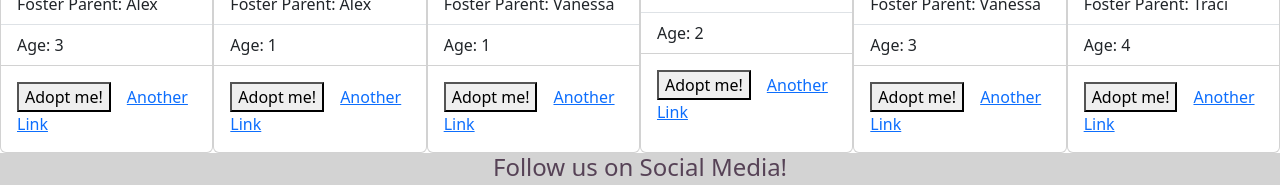
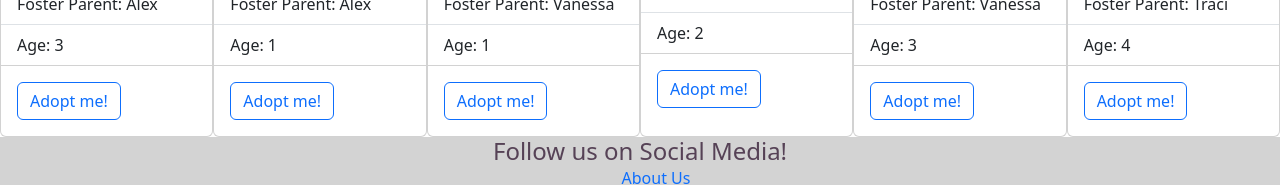
Before and after one commit to VincentS972/PawFinder, a React (Create React App) app: page /Pets in a window 1280 px wide. Shown: the part 431-616 px from the top of the page. Built offline with nearby package versions, Linux system fonts and the light colour scheme.

Commit message:
buttons v2

```diff
--- a/src/Components/Pets.js
+++ b/src/Components/Pets.js
@@ -1,18 +1,6 @@
-
-//const Pets = () => {
-   // return (
-     // <div className="bg" style={{textAlign:"center"}} >
-     //   <h1>This is the pet page</h1>
-     // </div>
-   // );
- // };
-  //import Button from 'react-bootstrap/Button';
-//import Card from 'react-bootstrap/Card';
-
-
-
 import Card from 'react-bootstrap/Card';
 import ListGroup from 'react-bootstrap/ListGroup';
+import Button from 'react-bootstrap/Button';
 
 function card1() {
 
@@ -32,8 +20,7 @@ function card1() {
         <ListGroup.Item>Age: 3</ListGroup.Item>
       </ListGroup>
       <Card.Body>
-      <Card.Link href="#"><button>Adopt me!</button></Card.Link>
-        <Card.Link href="#">Another Link</Card.Link>
+      <Card.Link href="#"><Button variant="outline-primary">Adopt me!</Button>{' '}</Card.Link>
       </Card.Body>
     </Card>
 
@@ -51,8 +38,7 @@ function card1() {
         <ListGroup.Item>Age: 1</ListGroup.Item>
       </ListGroup>
       <Card.Body>
-      <Card.Link href="#"><button>Adopt me!</button></Card.Link>
-        <Card.Link href="#">Another Link</Card.Link>
+      <Card.Link href="#"><Button variant="outline-primary">Adopt me!</Button>{' '}</Card.Link>
       </Card.Body>
     </Card>
 
@@ -70,8 +56,7 @@ function card1() {
         <ListGroup.Item>Age: 1</ListGroup.Item>
       </ListGroup>
       <Card.Body>
-      <Card.Link href="#"><button>Adopt me!</button></Card.Link>
-        <Card.Link href="#">Another Link</Card.Link>
+      <Card.Link href="#"><Button variant="outline-primary">Adopt me!</Button>{' '}</Card.Link>
       </Card.Body>
     </Card>
 
@@ -89,8 +74,7 @@ function card1() {
         <ListGroup.Item>Age: 2</ListGroup.Item>
       </ListGroup>
       <Card.Body>
-      <Card.Link href="#"><button>Adopt me!</button></Card.Link>
-        <Card.Link href="#">Another Link</Card.Link>
+      <Card.Link href="#"><Button variant="outline-primary">Adopt me!</Button>{' '}</Card.Link>
       </Card.Body>
     </Card>
 
@@ -108,8 +92,7 @@ function card1() {
         <ListGroup.Item>Age: 3</ListGroup.Item>
       </ListGroup>
       <Card.Body>
-      <Card.Link href="#"><button>Adopt me!</button></Card.Link>
-        <Card.Link href="#">Another Link</Card.Link>
+      <Card.Link href="#"><Button variant="outline-primary">Adopt me!</Button>{' '}</Card.Link>
       </Card.Body>
     </Card>
 
@@ -127,8 +110,7 @@ function card1() {
         <ListGroup.Item>Age: 4</ListGroup.Item>
       </ListGroup>
       <Card.Body>
-        <Card.Link href="#"><button>Adopt me!</button></Card.Link>
-        <Card.Link href="#">Another Link</Card.Link>
+      <Card.Link href="#"><Button variant="outline-primary">Adopt me!</Button>{' '}</Card.Link>
       </Card.Body>
     </Card>
 
```
